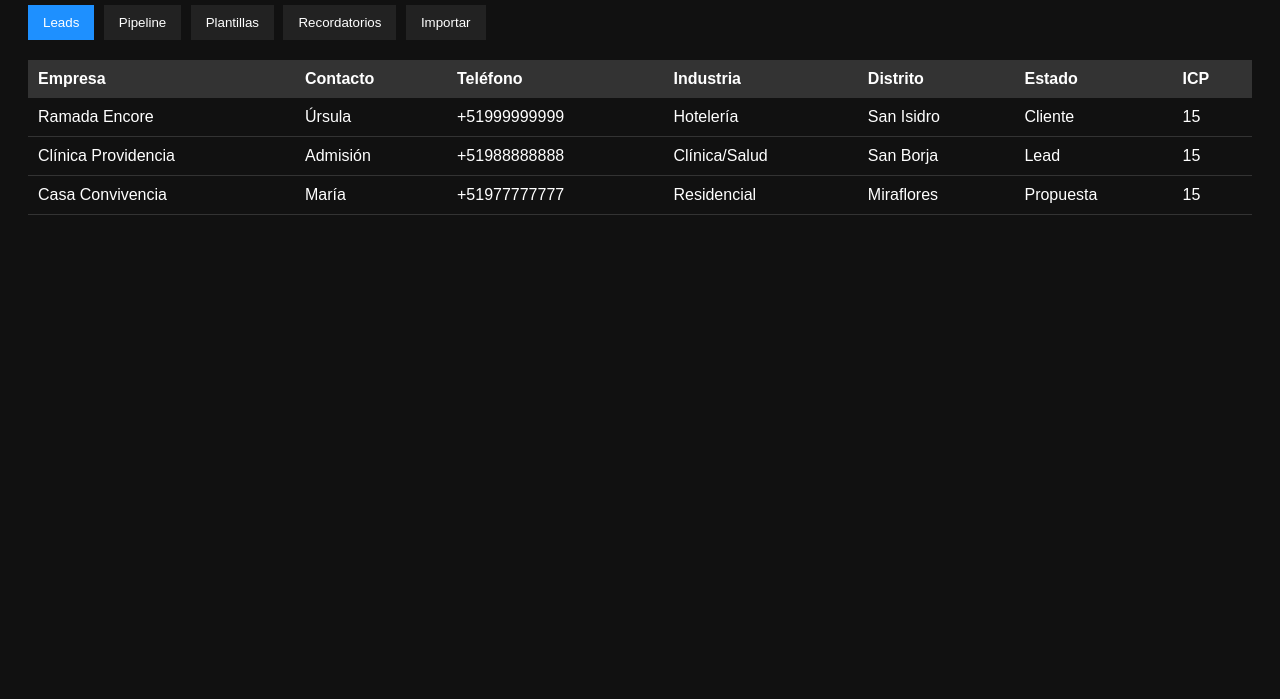
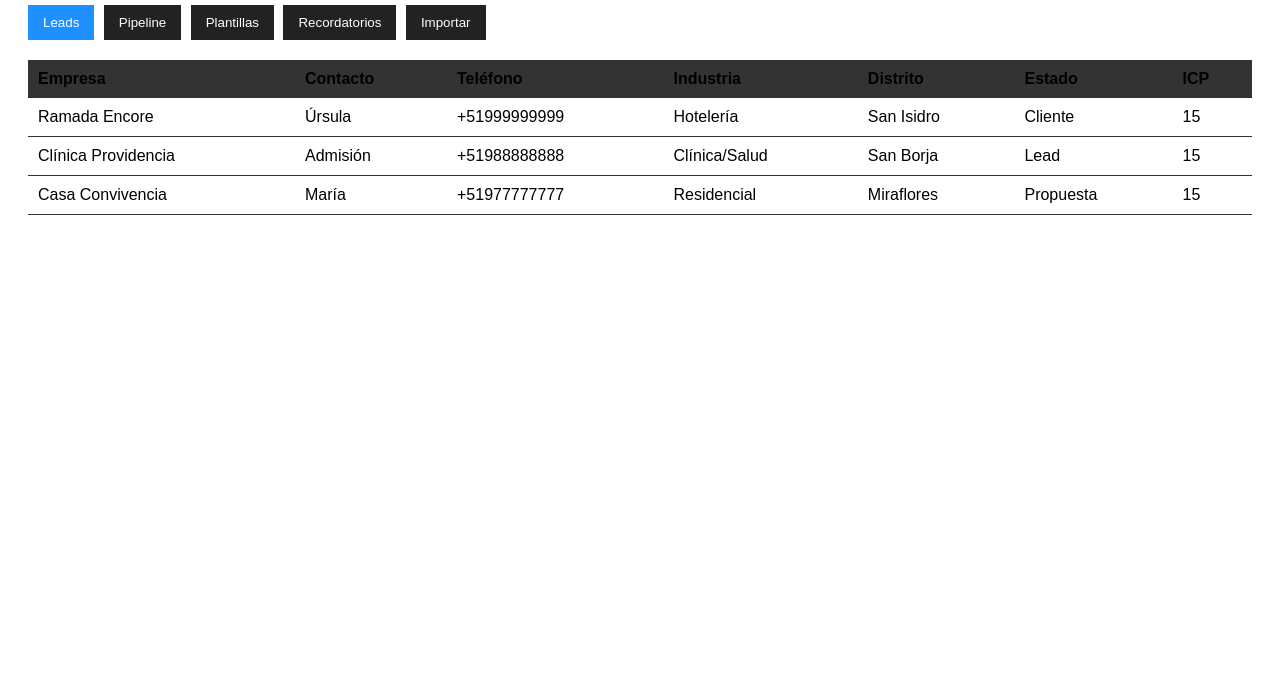
Before and after one commit to martinbeasnunez/crm-b2b, a plain HTML site: page index.html in a window 1280 px wide. Shown: the part 101-800 px from the top of the page. Drawn offline with Linux system fonts and the light colour scheme.

Commit message:
Set white background

```diff
--- a/style.css
+++ b/style.css
@@ -1,6 +1,6 @@
 body {
-  background-color: #111;
-  color: white;
+  background-color: white;
+  color: black;
   font-family: sans-serif;
   padding: 20px;
 }
```
